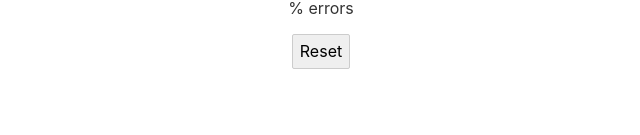
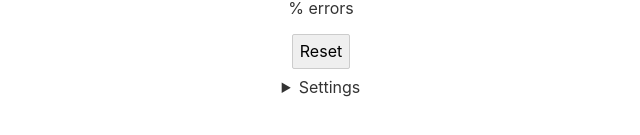
Before and after one commit to nyiyui/kyokukey, a Svelte app: page / in a window 1280 px wide. Shown: the part 273-408 px from the top of the page, without its empty margins (319-959 px from the left). Built offline with nearby package versions, Linux system fonts and the light colour scheme.

Commit message:
allow chaging target

```diff
--- a/src/App.svelte
+++ b/src/App.svelte
@@ -8,11 +8,11 @@
 	let wpmText = "";
 	let cpmText = "";
 	let errText = "";
+	let target = "hello world";
 
 	const dmp = new diff_match_path();
 	let elapsed: number = Date.now();
 	let lastChange: number = Date.now();
-	let target = "hello world\n";
 	$: {
 		if (text !== undefined && result !== undefined) {
 			lastChangeText = `${Date.now() - lastChange} ms`;
@@ -54,28 +54,31 @@
 	}
 </script>
 
+<svelte:head>
+	<title>Kyokukey Testing</title>
+	<meta name="robots" content="noindex, nofollow">
+	<html lang="en" />
+</svelte:head>
+
 <main>
 	<textarea bind:value={text}></textarea>
 	<div id="result" bind:this={result}>
 		<ins>insert</ins>
 		<del>delete</del>
 	</div>
-	<p>
-		<span contenteditable="true" bind:textContent={lastChangeText}></span> since last change
-	</p>
-	<p>
-		<span contenteditable="true" bind:textContent={elapsedText}></span> since start
-	</p>
-	<p>
-		<span contenteditable="true" bind:textContent={cpmText}></span> characters/min
-	</p>
-	<p>
-		<span contenteditable="true" bind:textContent={wpmText}></span> words/min
-	</p>
-	<p>
-		<span contenteditable="true" bind:textContent={errText}></span> % errors
-	</p>
+	<p><span contenteditable="true" bind:textContent={lastChangeText}></span> since last change</p>
+	<p><span contenteditable="true" bind:textContent={elapsedText}></span> since start</p>
+	<p><span contenteditable="true" bind:textContent={cpmText}></span> characters/min</p>
+	<p><span contenteditable="true" bind:textContent={wpmText}></span> words/min</p>
+	<p><span contenteditable="true" bind:textContent={errText}></span> % errors</p>
 	<input type="button" value="Reset" on:click={reset} />
+	<aside>
+		<details>
+			<summary>Settings</summary>
+			<label for="target">Target:</label>
+			<textarea id="target" bind:value={target}></textarea>
+		</details>
+	</aside>
 </main>
 
 <style>
```
